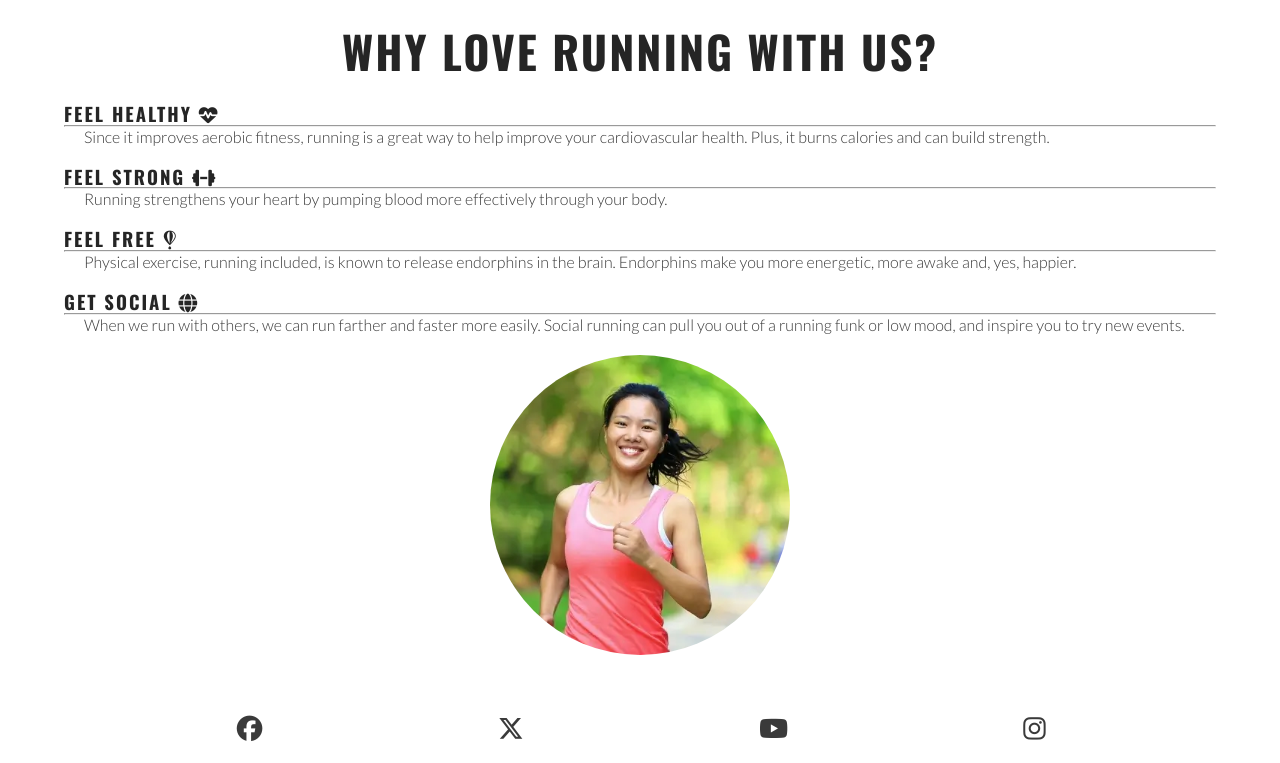
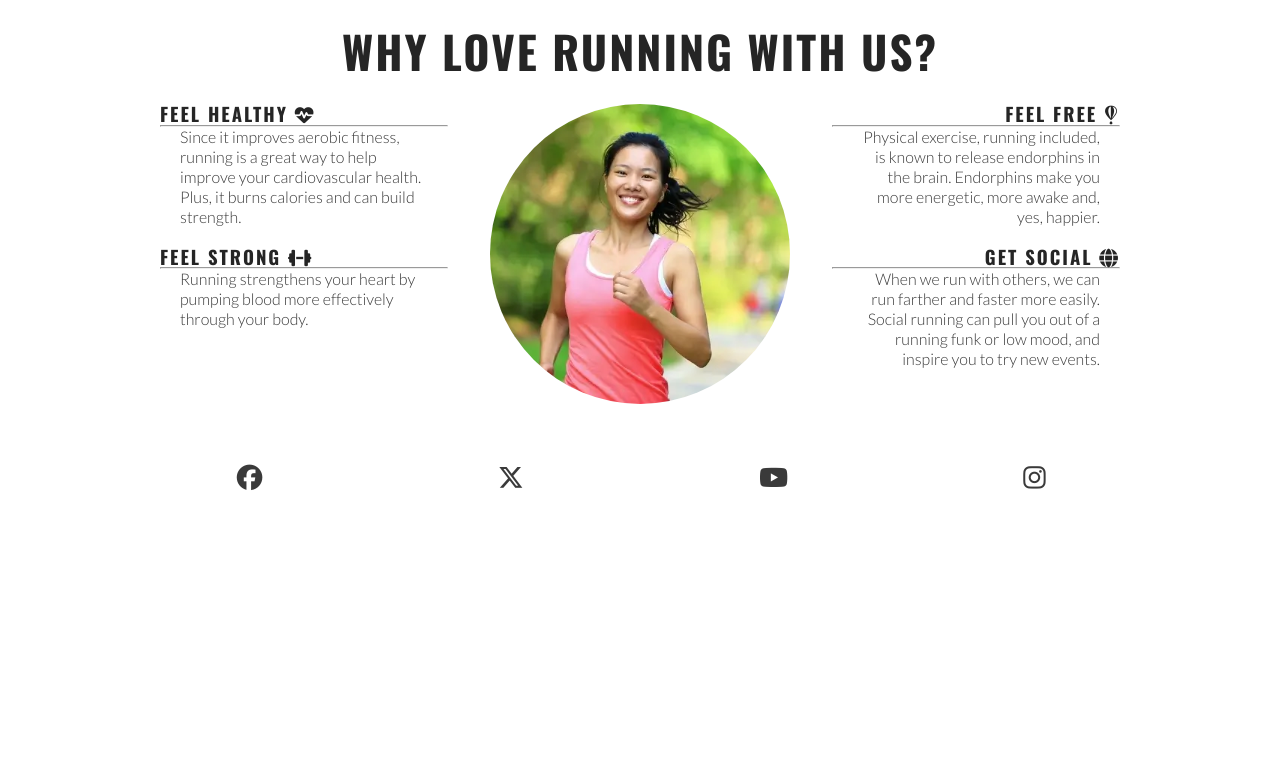
Before and after one commit to wouter-codes/love-running, a plain HTML site: page index.html in a window 1280 px wide. Shown: the part 681-1444 px from the top of the page. After the commit the page ends 1193 px from the top, so only its background shows below. Drawn offline with nearby package versions, Linux system fonts and the light colour scheme.

Commit message:
Create media query for >1200px to adjust reasons section layout

```diff
--- a/assets/css/style.css
+++ b/assets/css/style.css
@@ -212,6 +212,24 @@ main {
         width: 300px;
         right: 50px;
     }
+
+    /* Reasons section */
+    #benefits-physical,
+    #benefits-mental {
+        display: flex;
+        flex-direction: column;
+        width: 100%;
+    }
+
+    #benefits-physical > div,
+    #benefits-mental > div {
+        width: 75%;
+    }
+
+    #benefits-mental > div {
+        text-align: end;
+        align-self: flex-end;
+    }
 }
 
 /* Media query: large devices (laptops and desktops, 992px and up) */
@@ -220,3 +238,31 @@ main {
         border-bottom: 1px solid #3a3a3a;
     }
 }
+
+/* Media query: >1200px devices (laptops and desktops, 1200px and up) */
+@media screen and (min-width: 1200px) {
+    #benefits {
+        display: flex;
+        flex-direction: row;
+    }
+
+    #benefits > div {
+        flex: 1;
+    }
+
+    #benefits-image {
+        order: 0;
+    }
+
+    #benefits-mental {
+        order: 1;
+    }
+
+    #benefits-physical > div {
+        align-self: flex-end;
+    }
+
+    #benefits-mental > div {
+        align-self: flex-start;
+    }
+}
```
